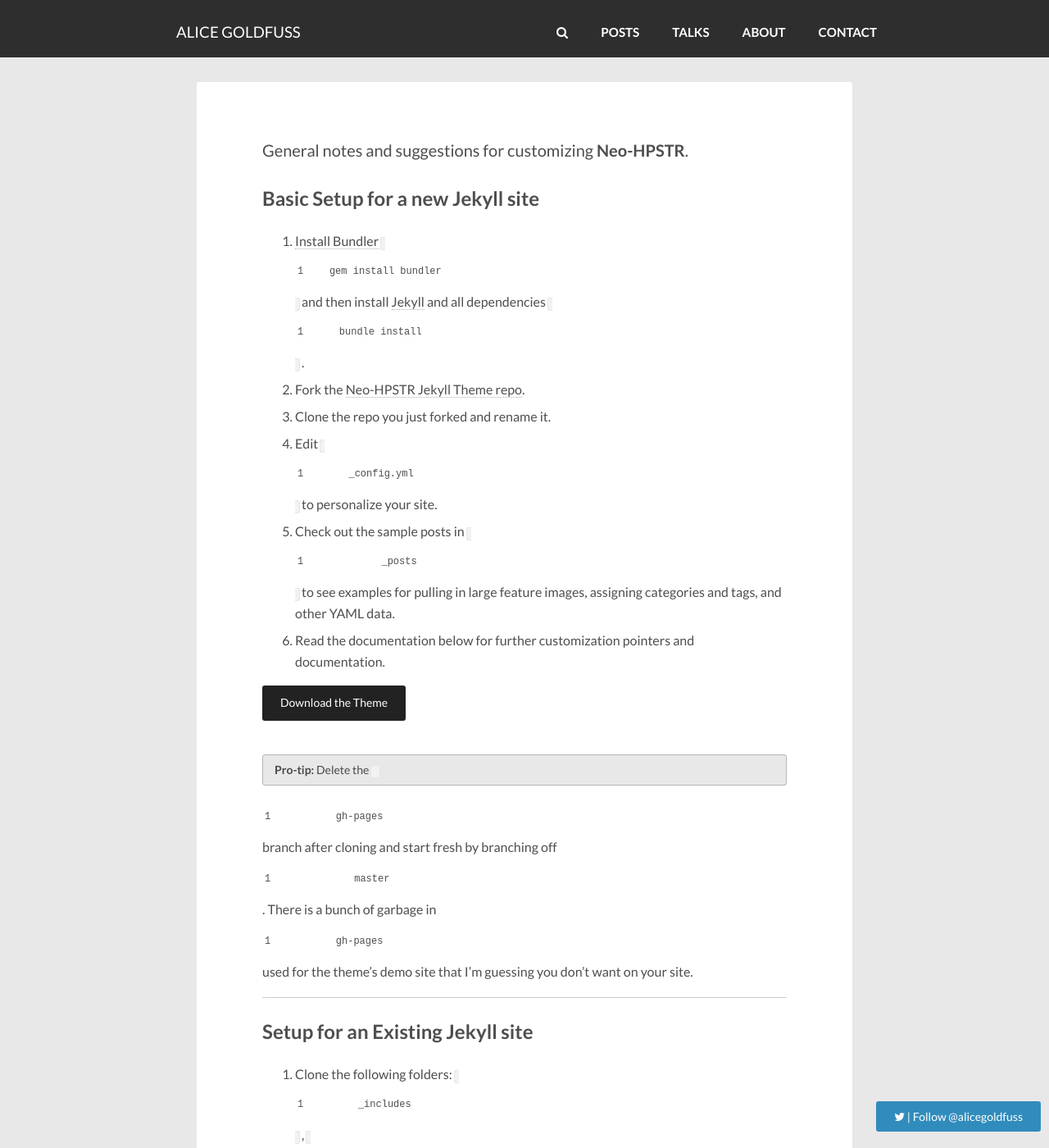
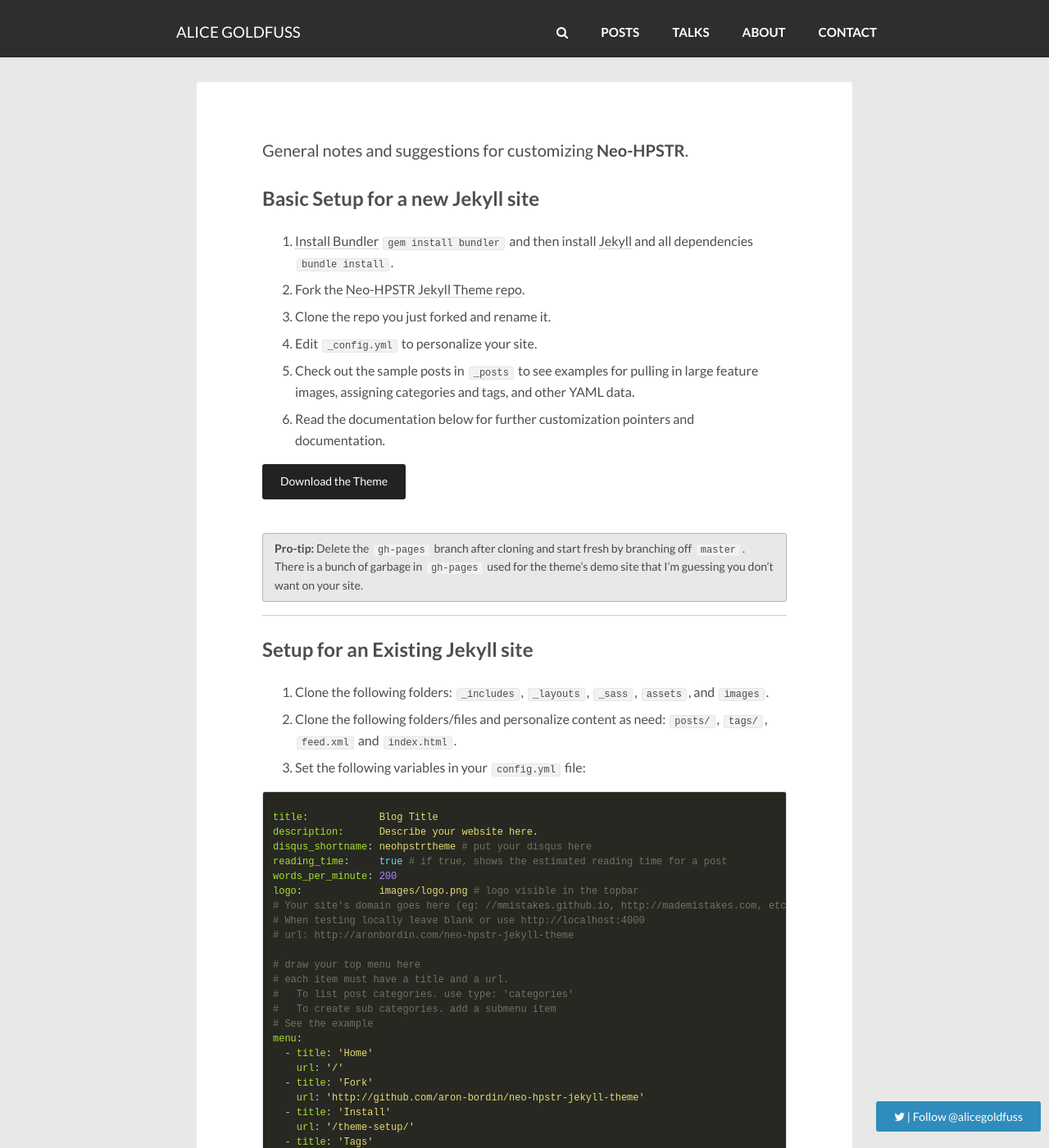
Before and after one commit to alicegoldfuss/blog, a Jekyll site: the page built from theme-setup/index.md, in a window 1280 px wide and 1400 px high. Shown: the whole window at 82% size. Built offline with Jekyll 4.4.1, drawn with Linux system fonts in a browser that asks for light colours; nearby versions of some CDN libraries; comment, search, counter and statistics services are not loaded; some of the changed text lies outside the part shown.

Commit message:
resolving markdown issues

```diff
--- a/Gemfile
+++ b/Gemfile
@@ -1,4 +1,4 @@
 source 'https://rubygems.org'
 
-gem 'github-pages'
+gem 'github-pages', '115', group: :jekyll_plugins
 gem 'octopress', '~> 3.0.0.rc.12'
--- a/_config.yml
+++ b/_config.yml
@@ -93,13 +93,6 @@ kramdown:
   toc_levels: 1..6
   enable_coderay: true
 
-  coderay:
-    coderay_line_numbers: nil
-    coderay_line_numbers_start: 1
-    coderay_tab_width: 4
-    coderay_bold_every: 10
-    coderay_css: class
-
 # Octopress
 # Default extensions
 post_ext: md
```
